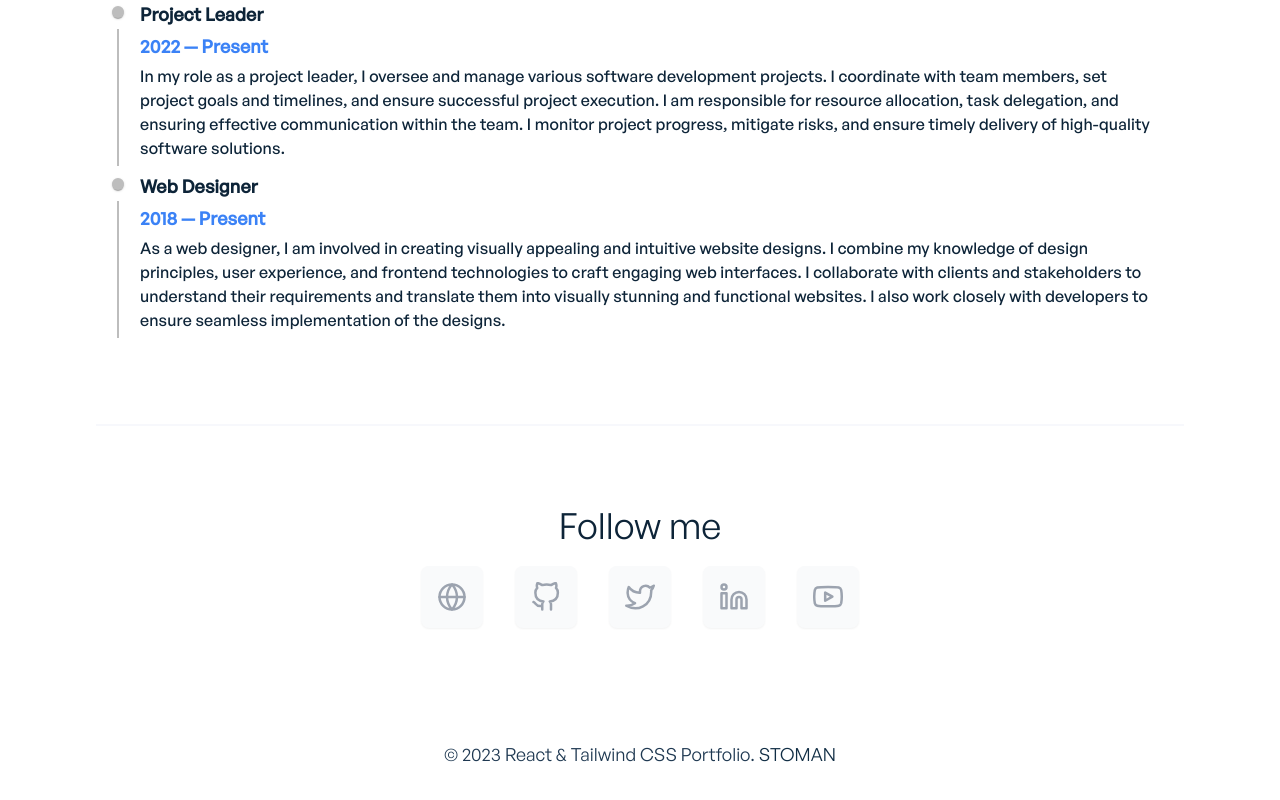
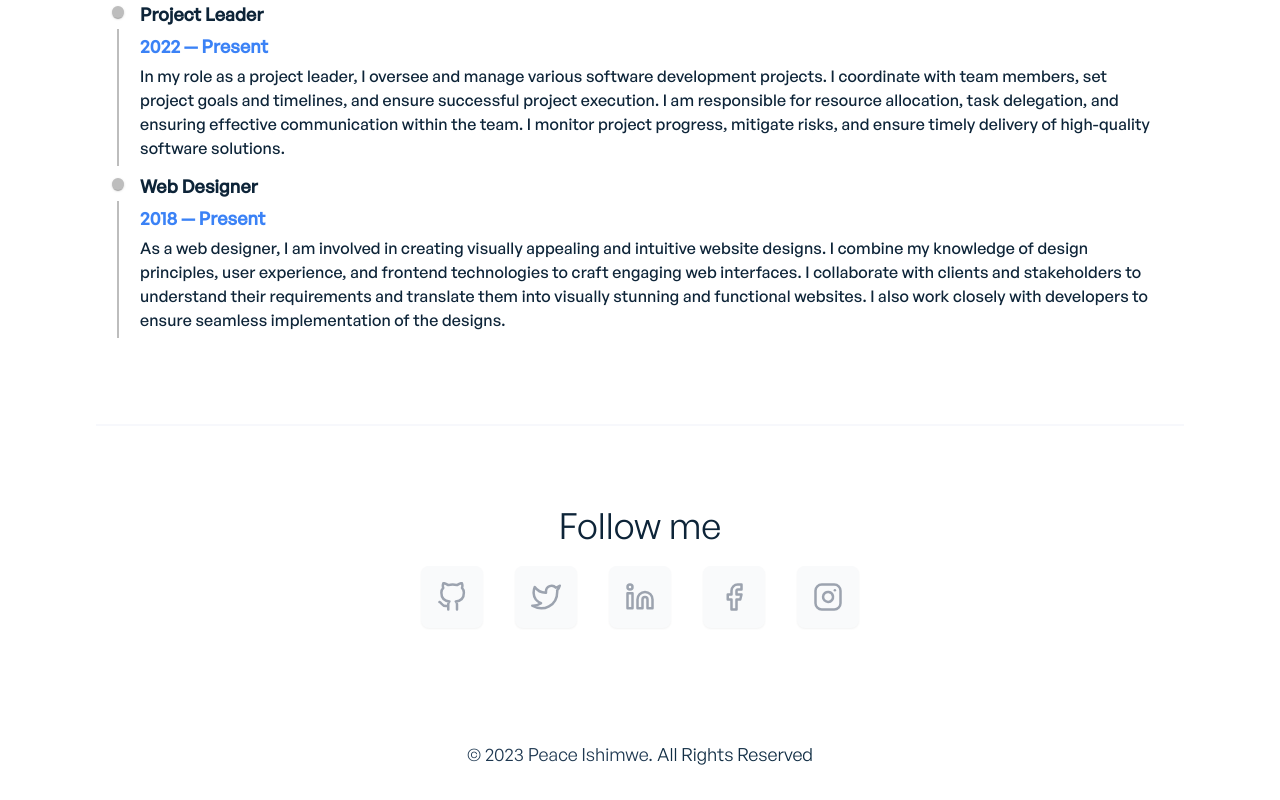
Before and after one commit to Peace-Ishimwe/Peace-Ishimwe.dev, a React (Create React App) app in the folder client/: page /resume in a window 1280 px wide. Shown: the part 1112-1912 px from the top of the page. Built offline with nearby package versions, Linux system fonts and the light colour scheme.

Commit message:
footer modification

```diff
--- a/client/src/components/shared/AppFooter.jsx
+++ b/client/src/components/shared/AppFooter.jsx
@@ -2,37 +2,37 @@ import {
 	FiGithub,
 	FiTwitter,
 	FiLinkedin,
-	FiGlobe,
-	FiYoutube,
+	FiFacebook,
+	FiInstagram
 } from 'react-icons/fi';
 import AppFooterCopyright from './AppFooterCopyright';
 
 const socialLinks = [
 	{
-		id: 1,
-		icon: <FiGlobe />,
-		url: 'https://www.stoman.me/',
-	},
-	{
 		id: 2,
 		icon: <FiGithub />,
-		url: 'https://github.com/realstoman',
+		url: 'https://github.com/Peace-Ishimwe',
 	},
 	{
 		id: 3,
 		icon: <FiTwitter />,
-		url: 'https://twitter.com/realstoman',
+		url: 'https://twitter.com/Peace_Ishimwem',
 	},
 	{
 		id: 4,
 		icon: <FiLinkedin />,
-		url: 'https://www.linkedin.com/in/realstoman',
+		url: 'https://www.linkedin.com/in/peace-ishimwe/',
 	},
 	{
 		id: 5,
-		icon: <FiYoutube />,
-		url: 'https://www.youtube.com/c/realstoman',
+		icon: <FiFacebook />,
+		url: 'https://web.facebook.com/peace.ishimwem/',
 	},
+	{
+		id: 1,
+		icon: <FiInstagram />,
+		url: 'https://www.instagram.com/peace_ishimwem/',
+	}
 ];
 
 const AppFooter = () => {
--- a/client/src/components/shared/AppFooterCopyright.jsx
+++ b/client/src/components/shared/AppFooterCopyright.jsx
@@ -1,23 +1,18 @@
+import { Link } from "react-router-dom";
+
 function AppFooterCopyright() {
 	return (
 		<div className="font-general-regular flex justify-center items-center text-center">
 			<div className="text-lg text-ternary-dark dark:text-ternary-light">
 				&copy; {new Date().getFullYear()}
-				<a
-					href="https://github.com/realstoman/react-tailwindcss-portfolio"
-					target="__blank"
-					className="hover:underline hover:text-indigo-600 dark:hover:text-indigo-300 ml-1 duration-500"
+				<Link to="/" className="hover:underline hover:text-indigo-600 dark:hover:text-indigo-300 ml-1 duration-500">
+					Peace Ishimwe
+				</Link>
+				.
+				<span className="text-secondary-dark dark:text-secondary-light font-medium hover:underline hover:text-indigo-600 dark:hover:text-indigo-300 ml-1 duration-500"
 				>
-					React & Tailwind CSS Portfolio
-				</a>
-				.
-				<a
-					href="https://stoman.me"
-					target="__blank"
-					className="text-secondary-dark dark:text-secondary-light font-medium uppercase hover:underline hover:text-indigo-600 dark:hover:text-indigo-300 ml-1 duration-500"
-				>
-					Stoman
-				</a>
+					All Rights Reserved
+				</span>
 			</div>
 		</div>
 	);
```
